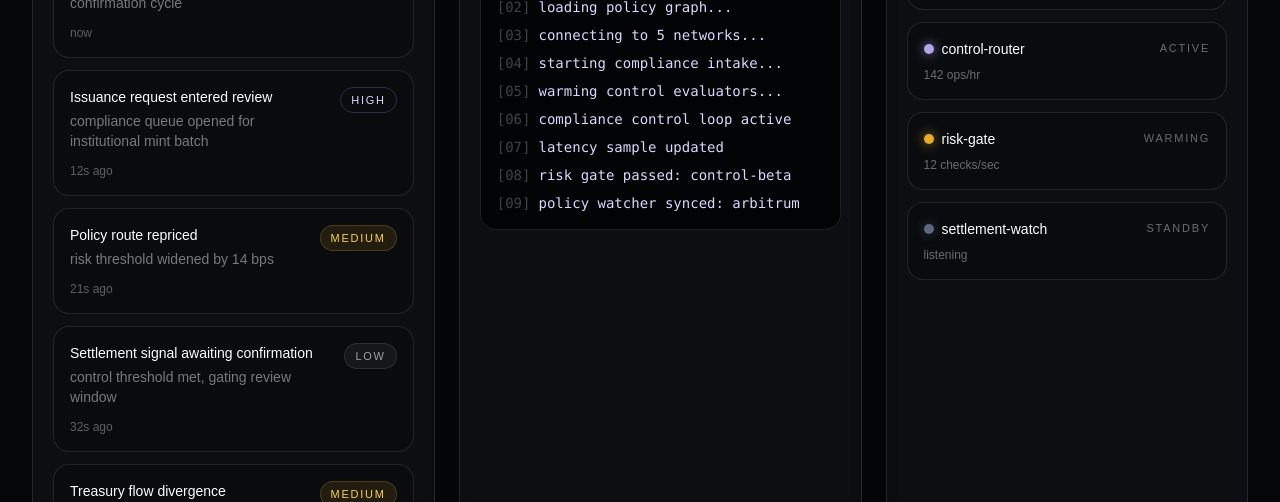
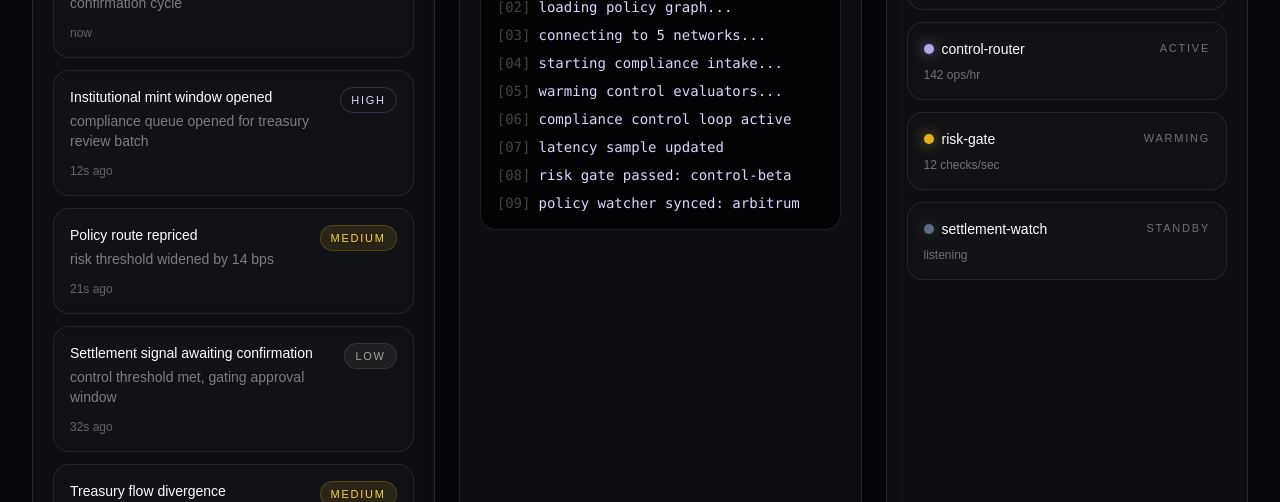
Before and after one commit to solvusrepo/solvus-app, a Next.js app: page /run in a window 1280 px wide. Shown: the part 836-1338 px from the top of the page. Built offline with nearby package versions, Linux system fonts and the light colour scheme.

Commit message:
Add files via upload

```diff
--- a/app/run/page.tsx
+++ b/app/run/page.tsx
@@ -57,8 +57,8 @@ const chainsBase: Chain[] = [
 const signalBase: SignalItem[] = [
   {
     id: 1,
-    title: 'Issuance request entered review',
-    detail: 'compliance queue opened for institutional mint batch',
+    title: 'Institutional mint window opened',
+    detail: 'compliance queue opened for treasury review batch',
     time: '2s ago',
     level: 'high',
   },
@@ -72,7 +72,7 @@ const signalBase: SignalItem[] = [
   {
     id: 3,
     title: 'Settlement signal awaiting confirmation',
-    detail: 'control threshold met, gating review window',
+    detail: 'control threshold met, gating approval window',
     time: '16s ago',
     level: 'low',
   },
@@ -128,7 +128,7 @@ function StatusDot({ tone = 'violet' }: { tone?: 'violet' | 'amber' | 'slate' })
   return (
     <span
       className={classNames(
-        'inline-block h-2.5 w-2.5 rounded-full shadow-[0_0_12px]',
+        'inline-block h-2.5 w-2.5 rounded-full shadow-[0_0_14px]',
         toneClass,
         'animate-pulse',
       )}
@@ -138,7 +138,7 @@ function StatusDot({ tone = 'violet' }: { tone?: 'violet' | 'amber' | 'slate' })
 
 function MetricCard({ metric }: { metric: Metric }) {
   return (
-    <div className="rounded-2xl border border-white/10 bg-white/[0.03] p-4 backdrop-blur-sm">
+    <div className="rounded-2xl border border-white/10 bg-white/[0.035] p-4 backdrop-blur-sm">
       <div className="text-[11px] uppercase tracking-[0.18em] text-white/45">{metric.label}</div>
       <div className="mt-3 text-2xl font-semibold tracking-tight text-white">{metric.value}</div>
       {metric.sublabel ? <div className="mt-2 text-xs text-white/45">{metric.sublabel}</div> : null}
@@ -149,7 +149,7 @@ function MetricCard({ metric }: { metric: Metric }) {
 function ChainPill({ chain }: { chain: Chain }) {
   const tone = chain.status === 'online' ? 'violet' : chain.status === 'degraded' ? 'amber' : 'slate';
   return (
-    <div className="rounded-2xl border border-white/10 bg-white/[0.03] px-4 py-3">
+    <div className="rounded-2xl border border-white/10 bg-white/[0.035] px-4 py-3 backdrop-blur-sm">
       <div className="flex items-center justify-between gap-3">
         <div className="flex items-center gap-2">
           <StatusDot tone={tone} />
@@ -175,7 +175,7 @@ function SectionCard({
   children: React.ReactNode;
 }) {
   return (
-    <section className="rounded-3xl border border-white/10 bg-white/[0.03] p-5 shadow-2xl shadow-black/20 backdrop-blur-sm">
+    <section className="rounded-3xl border border-white/10 bg-white/[0.035] p-5 shadow-2xl shadow-black/20 backdrop-blur-sm">
       <div className="mb-4 flex items-start justify-between gap-4">
         <div>
           <h2 className="text-sm font-medium uppercase tracking-[0.18em] text-white/55">{title}</h2>
@@ -319,52 +319,64 @@ export default function RunDemoPage() {
   }, [executions]);
 
   return (
-    <main className="min-h-screen bg-[#05070b] text-white">
-      <div className="absolute inset-0 -z-10 overflow-hidden">
-  <div className="absolute inset-0 bg-[#05070b]" />
+    <main className="relative min-h-screen overflow-hidden bg-[#05070b] text-white">
+      <div className="pointer-events-none absolute inset-0 -z-10 overflow-hidden">
+        <div className="absolute inset-0 bg-[#05070b]" />
 
-  <div className="absolute inset-0 bg-[radial-gradient(circle_at_top,rgba(216,180,254,0.22),transparent_32%),radial-gradient(circle_at_left_bottom,rgba(244,114,182,0.12),transparent_28%),radial-gradient(circle_at_right_center,rgba(168,85,247,0.14),transparent_26%)]" />
+        <div className="absolute inset-0 opacity-100 bg-[radial-gradient(circle_at_18%_18%,rgba(216,180,254,0.18),transparent_18%),radial-gradient(circle_at_82%_20%,rgba(168,85,247,0.20),transparent_20%),radial-gradient(circle_at_20%_82%,rgba(244,114,182,0.14),transparent_20%),radial-gradient(circle_at_78%_78%,rgba(196,181,253,0.14),transparent_22%)]" />
 
-  <div className="absolute left-1/2 top-[-16rem] h-[44rem] w-[44rem] -translate-x-1/2 rounded-full bg-violet-300/20 blur-3xl" />
-  <div className="absolute left-[-8rem] top-[45%] h-[26rem] w-[26rem] rounded-full bg-fuchsia-300/12 blur-3xl" />
-  <div className="absolute right-[-8rem] top-[20%] h-[28rem] w-[28rem] rounded-full bg-violet-400/16 blur-3xl" />
+        <div className="absolute left-[-10%] top-[-8%] h-[34rem] w-[34rem] rounded-full bg-violet-300/18 blur-[120px]" />
+        <div className="absolute right-[-8%] top-[8%] h-[32rem] w-[32rem] rounded-full bg-violet-500/18 blur-[120px]" />
+        <div className="absolute bottom-[-10%] left-[14%] h-[28rem] w-[28rem] rounded-full bg-fuchsia-300/12 blur-[120px]" />
+        <div className="absolute left-1/2 top-[6%] h-[26rem] w-[52rem] -translate-x-1/2 rounded-full bg-violet-400/10 blur-[140px]" />
 
-  <div
-    className="absolute inset-0 opacity-[0.08]"
-    style={{
-      backgroundImage:
-        'linear-gradient(rgba(255,255,255,0.08) 1px, transparent 1px), linear-gradient(90deg, rgba(255,255,255,0.08) 1px, transparent 1px)',
-      backgroundSize: '48px 48px',
-    }}
-  />
+        <div className="absolute inset-0 opacity-[0.10] bg-[linear-gradient(rgba(255,255,255,0.08)_1px,transparent_1px),linear-gradient(90deg,rgba(255,255,255,0.08)_1px,transparent_1px)] bg-[size:56px_56px]" />
 
-  <div className="absolute inset-0 opacity-[0.12] bg-[linear-gradient(120deg,transparent_20%,rgba(196,181,253,0.10)_42%,transparent_68%)]" />
-  <div className="absolute inset-0 opacity-[0.10] bg-[linear-gradient(300deg,transparent_24%,rgba(244,114,182,0.08)_50%,transparent_76%)]" />
+        <div className="absolute inset-0 opacity-[0.18] bg-[linear-gradient(115deg,transparent_0%,transparent_38%,rgba(196,181,253,0.16)_50%,transparent_62%,transparent_100%)]" />
+        <div className="absolute inset-0 opacity-[0.12] bg-[linear-gradient(32deg,transparent_0%,transparent_44%,rgba(244,114,182,0.12)_50%,transparent_56%,transparent_100%)]" />
+        <div className="absolute inset-0 opacity-[0.12] bg-[linear-gradient(145deg,transparent_0%,transparent_46%,rgba(167,139,250,0.14)_50%,transparent_54%,transparent_100%)]" />
 
-  <div className="absolute inset-0 bg-[radial-gradient(circle_at_center,transparent_50%,rgba(0,0,0,0.45)_100%)]" />
-</div>
+        <svg className="absolute inset-0 h-full w-full opacity-[0.16]" viewBox="0 0 1600 1200" fill="none" preserveAspectRatio="none">
+          <path d="M0 930 C 220 830, 340 840, 520 760 S 860 610, 1100 680 S 1410 860, 1600 740" stroke="url(#lineA)" strokeWidth="1.2" />
+          <path d="M0 790 C 260 690, 420 720, 620 620 S 1010 470, 1600 540" stroke="url(#lineB)" strokeWidth="1" />
+          <path d="M210 0 C 260 250, 450 410, 720 520 S 1180 660, 1410 1200" stroke="url(#lineC)" strokeWidth="1" />
+          <defs>
+            <linearGradient id="lineA" x1="0" y1="0" x2="1600" y2="0" gradientUnits="userSpaceOnUse">
+              <stop stopColor="rgba(196,181,253,0)" />
+              <stop offset="0.5" stopColor="#c4b5fd" />
+              <stop offset="1" stopColor="rgba(196,181,253,0)" />
+            </linearGradient>
+            <linearGradient id="lineB" x1="0" y1="0" x2="1600" y2="0" gradientUnits="userSpaceOnUse">
+              <stop stopColor="rgba(244,114,182,0)" />
+              <stop offset="0.5" stopColor="#f472b6" />
+              <stop offset="1" stopColor="rgba(244,114,182,0)" />
+            </linearGradient>
+            <linearGradient id="lineC" x1="0" y1="0" x2="0" y2="1200" gradientUnits="userSpaceOnUse">
+              <stop stopColor="rgba(167,139,250,0)" />
+              <stop offset="0.45" stopColor="#a78bfa" />
+              <stop offset="1" stopColor="rgba(167,139,250,0)" />
+            </linearGradient>
+          </defs>
+        </svg>
+
+        <div className="absolute inset-0 bg-[radial-gradient(circle_at_center,transparent_44%,rgba(0,0,0,0.42)_100%)]" />
+      </div>
 
       <div className="mx-auto max-w-7xl px-4 py-6 sm:px-6 lg:px-8">
         <nav className="mb-6 flex flex-col gap-4 rounded-3xl border border-white/10 bg-white/[0.03] px-5 py-4 backdrop-blur-sm sm:flex-row sm:items-center sm:justify-between">
           <div>
-            <div className="text-xs uppercase tracking-[0.24em] text-white/40">
-              Institutional Stablecoin Control Plane
-            </div>
+            <div className="text-xs uppercase tracking-[0.24em] text-white/40">Institutional Stablecoin Control Plane</div>
             <div className="mt-2 text-2xl font-semibold tracking-tight">SoLvUs / Run</div>
           </div>
           <div className="flex items-center gap-3 text-xs text-white/45">
-            <div className="rounded-full border border-violet-400/25 bg-violet-400/12 px-3 py-1.5 text-violet-200">
-              visual demo
-            </div>
+            <div className="rounded-full border border-violet-400/25 bg-violet-400/12 px-3 py-1.5 text-violet-200">visual demo</div>
             <div className="rounded-full border border-white/10 px-3 py-1.5">vercel-ready</div>
           </div>
         </nav>
 
         <header className="mb-8 grid gap-6 lg:grid-cols-[1.3fr_0.7fr] lg:items-end">
           <div>
-            <p className="text-xs uppercase tracking-[0.28em] text-white/40">
-              Compliance → Control → Execution
-            </p>
+            <p className="text-xs uppercase tracking-[0.28em] text-white/40">Compliance → Control → Execution</p>
             <h1 className="mt-4 max-w-4xl text-4xl font-semibold tracking-tight sm:text-5xl lg:text-6xl">
               Runtime dashboard visual demo for institutional stablecoin operations.
             </h1>
@@ -374,7 +386,7 @@ export default function RunDemoPage() {
             </p>
           </div>
 
-          <div className="rounded-3xl border border-white/10 bg-black/30 p-4 font-mono text-xs text-violet-200 shadow-2xl shadow-black/30">
+          <div className="rounded-3xl border border-white/10 bg-black/30 p-4 font-mono text-xs text-violet-200 shadow-2xl shadow-black/30 backdrop-blur-sm">
             <div className="mb-3 flex items-center justify-between text-[11px] uppercase tracking-[0.18em] text-white/35">
               <span>Operations shell</span>
               <span>$ solvus --mode=control-plane</span>
@@ -413,18 +425,13 @@ export default function RunDemoPage() {
                       : 'border-white/10 bg-white/5 text-white/60';
 
                 return (
-                  <div key={signal.id} className="rounded-2xl border border-white/10 bg-black/20 p-4">
+                  <div key={signal.id} className="rounded-2xl border border-white/10 bg-black/20 p-4 backdrop-blur-sm">
                     <div className="flex items-start justify-between gap-3">
                       <div>
                         <div className="text-sm font-medium text-white">{signal.title}</div>
                         <div className="mt-1 text-sm text-white/45">{signal.detail}</div>
                       </div>
-                      <div
-                        className={classNames(
-                          'rounded-full border px-2.5 py-1 text-[11px] uppercase tracking-[0.16em]',
-                          badgeClass,
-                        )}
-                      >
+                      <div className={classNames('rounded-full border px-2.5 py-1 text-[11px] uppercase tracking-[0.16em]', badgeClass)}>
                         {signal.level}
                       </div>
                     </div>
@@ -456,18 +463,15 @@ export default function RunDemoPage() {
           <SectionCard title="Active pipelines" subtitle="Core control modules shown as active surfaces.">
             <div className="space-y-3">
               {pipelineBase.map((pipeline) => {
-                const tone =
-                  pipeline.status === 'active' ? 'violet' : pipeline.status === 'warming' ? 'amber' : 'slate';
+                const tone = pipeline.status === 'active' ? 'violet' : pipeline.status === 'warming' ? 'amber' : 'slate';
                 return (
-                  <div key={pipeline.name} className="rounded-2xl border border-white/10 bg-black/20 p-4">
+                  <div key={pipeline.name} className="rounded-2xl border border-white/10 bg-black/20 p-4 backdrop-blur-sm">
                     <div className="flex items-center justify-between gap-3">
                       <div className="flex items-center gap-2">
                         <StatusDot tone={tone} />
                         <div className="text-sm font-medium text-white">{pipeline.name}</div>
                       </div>
-                      <div className="text-[11px] uppercase tracking-[0.16em] text-white/40">
-                        {pipeline.status}
-                      </div>
+                      <div className="text-[11px] uppercase tracking-[0.16em] text-white/40">{pipeline.status}</div>
                     </div>
                     <div className="mt-2 text-xs text-white/40">{pipeline.throughput}</div>
                   </div>
```
